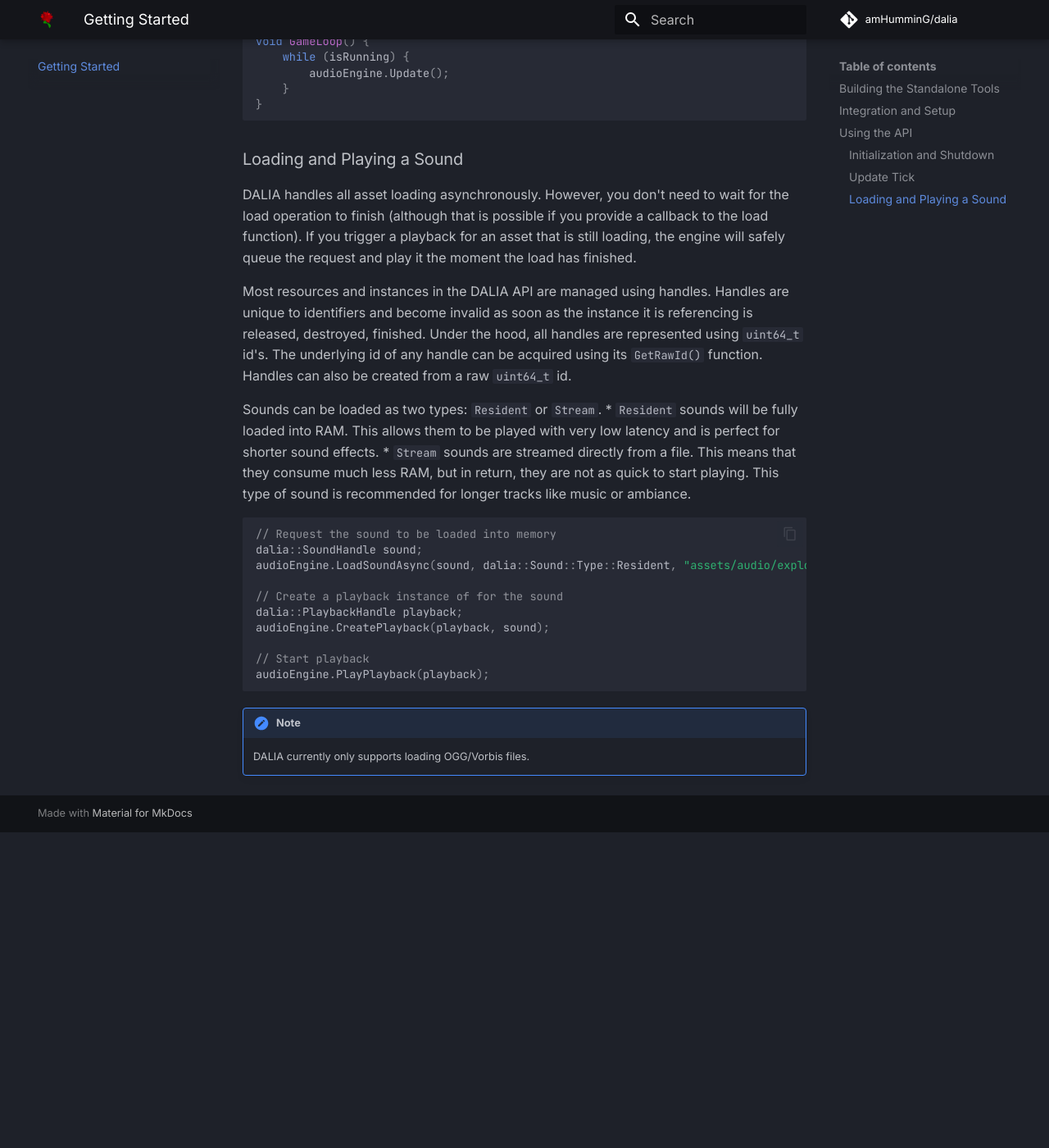
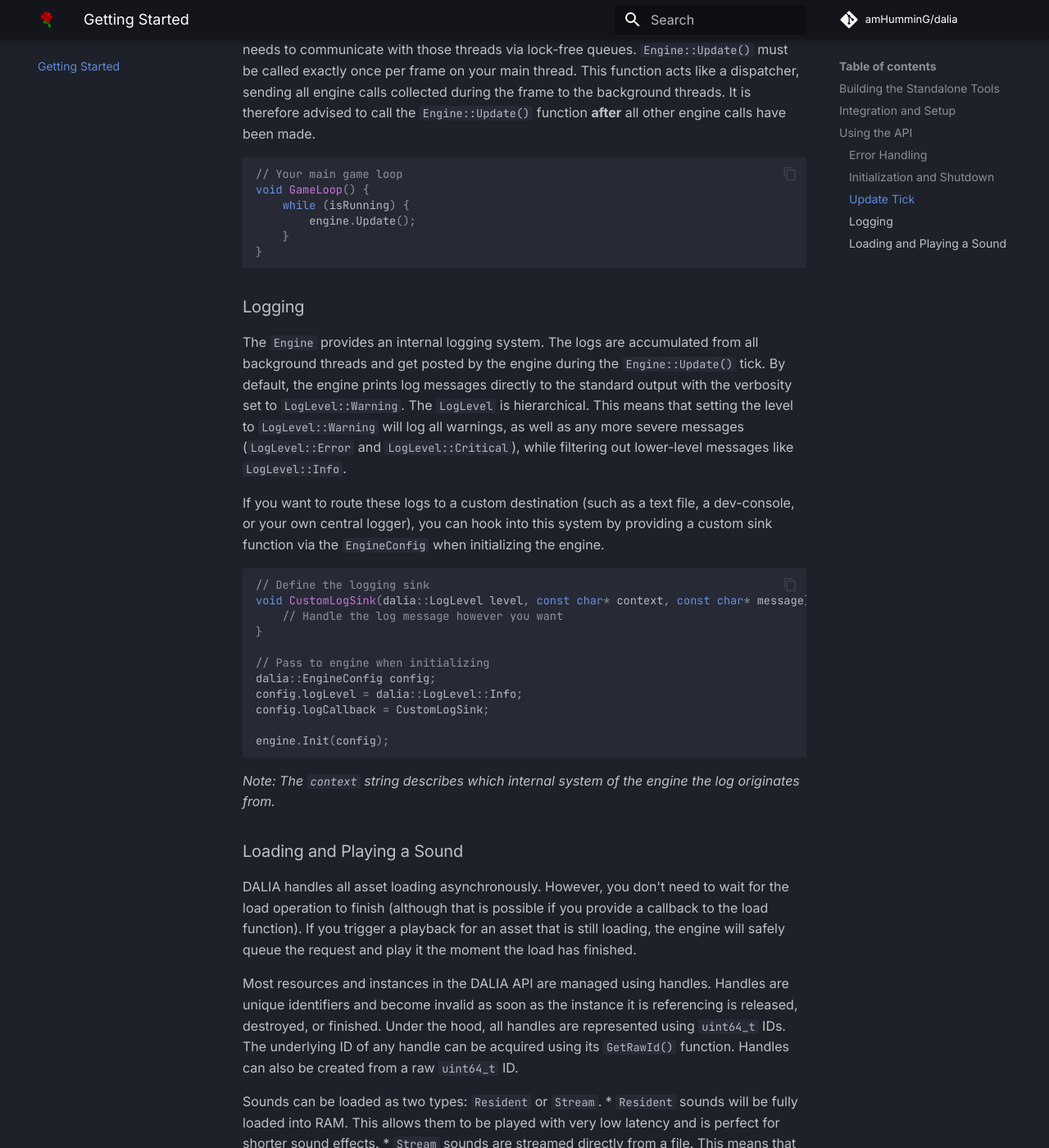
Before and after one commit to amHumminG/dalia, an MkDocs documentation site: the page built from docs/getting-started.md, in a window 1280 px wide and 1400 px high, scrolled down 2317 px. Shown: the whole window at 82% size. Built offline with MkDocs 1.6.1 and Material for MkDocs 9.7.7, drawn with Linux system fonts in a browser that asks for light colours; comment, search, counter and statistics services are not loaded; before the commit the page ends 3332 px from its top, so only the background shows below that; some of the changed text lies outside the part shown.

Commit message:
(docs) More info on error handling and logging

````diff
--- a/docs/getting-started.md
+++ b/docs/getting-started.md
@@ -49,6 +49,11 @@
 
 ## Using the API
 
+### Error Handling
+Almost every function in the DALIA API returns a `Result` enum. If an operation fails, the engine will return an error
+code. It is advised to always check the return values of engine calls. You can convert any `Result` into a readable
+string for logging using the `GetResultString()` function.
+
 ### Initialization and Shutdown
 The `Engine` class is the central context that controls everything DALIA related. It is advised to only create
 one instance of this class as it spawns multiple background threads. It is recommended to keep your `Engine`
@@ -56,24 +61,24 @@
 `Engine::Shutdown()` function. This will trigger the engine to release all resources and background threads.
 
 Before an instance of `Engine` can be used to play sounds, it must be initialized. To do this, although optional,
-it is recommended to create a `EngineConfig`. This config can be used to specify how the memory-footprint of the
+it is recommended to create an `EngineConfig`. This config can be used to specify how the memory-footprint of the
 engine along with some other settings. For simplicity, we will leave the config to use its default values in this guide.
 ```c++
 #include <dalia.h>
 #include <iostream>
 
 int main() {
-    dalia::Engine audioEngine;
+    dalia::Engine engine;
 
     dalia::EngineConfig config;
-    dalia::Result res = audioEngine.Init(config);
+    dalia::Result res = engine.Init(config);
     if (res != dalia::Result::Ok) {
         // All result codes can be converted into c-strings like this
         std::cerr << "Failed to initialize audio engine. Error code: " << dalia::GetResultString(res) << std::endl;
         return -1;
     }
 
-    audioEngine.Shutdown();
+    engine.Shutdown();
 }
 ```
 
@@ -86,20 +91,45 @@
 // Your main game loop
 void GameLoop() {
     while (isRunning) {
-        audioEngine.Update();
+        engine.Update();
     }
 }
 ```
+
+### Logging
+The `Engine` provides an internal logging system. The logs are accumulated from all background threads and get posted
+by the engine during the `Engine::Update()` tick. By default, the engine prints log messages directly to the standard
+output with the verbosity set to `LogLevel::Warning`. The `LogLevel` is hierarchical. This means that setting the level
+to `LogLevel::Warning` will log all warnings, as well as any more severe messages
+(`LogLevel::Error` and `LogLevel::Critical`), while filtering out lower-level messages like `LogLevel::Info`.
+
+If you want to route these logs to a custom destination (such as a text file, a dev-console, or your own central logger),
+you can hook into this system by providing a custom sink function via the `EngineConfig` when initializing the engine.
+
+```c++
+// Define the logging sink
+void CustomLogSink(dalia::LogLevel level, const char* context, const char* message) {
+    // Handle the log message however you want
+}
+
+// Pass to engine when initializing
+dalia::EngineConfig config;
+config.logLevel = dalia::LogLevel::Info;
+config.logCallback = CustomLogSink;
+
+engine.Init(config);
+```
+*Note: The `context` string describes which internal system of the engine the log originates from.*
 
 ### Loading and Playing a Sound
 DALIA handles all asset loading asynchronously. However, you don't need to wait for the load operation to finish
 (although that is possible if you provide a callback to the load function). If you trigger a playback for an asset that
 is still loading, the engine will safely queue the request and play it the moment the load has finished.
 
-Most resources and instances in the DALIA API are managed using handles. Handles are unique to identifiers and become
-invalid as soon as the instance it is referencing is released, destroyed, finished. Under the hood, all handles are
-represented using `uint64_t` id's. The underlying id of any handle can be acquired using its `GetRawId()` function.
-Handles can also be created from a raw `uint64_t` id.
+Most resources and instances in the DALIA API are managed using handles. Handles are unique identifiers and become
+invalid as soon as the instance it is referencing is released, destroyed, or finished. Under the hood, all handles are
+represented using `uint64_t` IDs. The underlying ID of any handle can be acquired using its `GetRawId()` function.
+Handles can also be created from a raw `uint64_t` ID.
 
 Sounds can be loaded as two types: `Resident` or `Stream`.
 * `Resident` sounds will be fully loaded into RAM. This allows them to be played with very low latency and is perfect for shorter sound effects.
@@ -107,14 +137,14 @@
 ```c++
 // Request the sound to be loaded into memory
 dalia::SoundHandle sound;
-audioEngine.LoadSoundAsync(sound, dalia::Sound::Type::Resident, "assets/audio/explosion.ogg");
+engine.LoadSoundAsync(sound, dalia::SoundType::Resident, "assets/explosion.ogg");
 
-// Create a playback instance of for the sound
+// Create a playback instance for the sound
 dalia::PlaybackHandle playback;
-audioEngine.CreatePlayback(playback, sound);
+engine.CreatePlayback(playback, sound);
 
 // Start playback
-audioEngine.PlayPlayback(playback);
+engine.PlayPlayback(playback);
 ```
 
 !!! note
````
